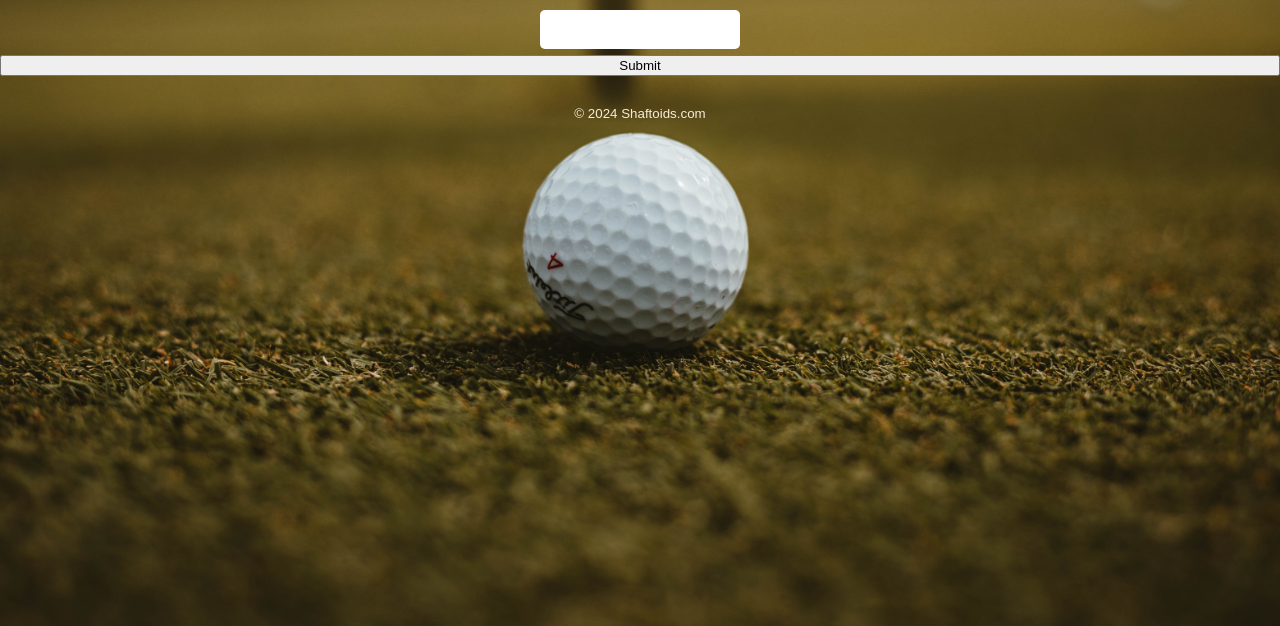
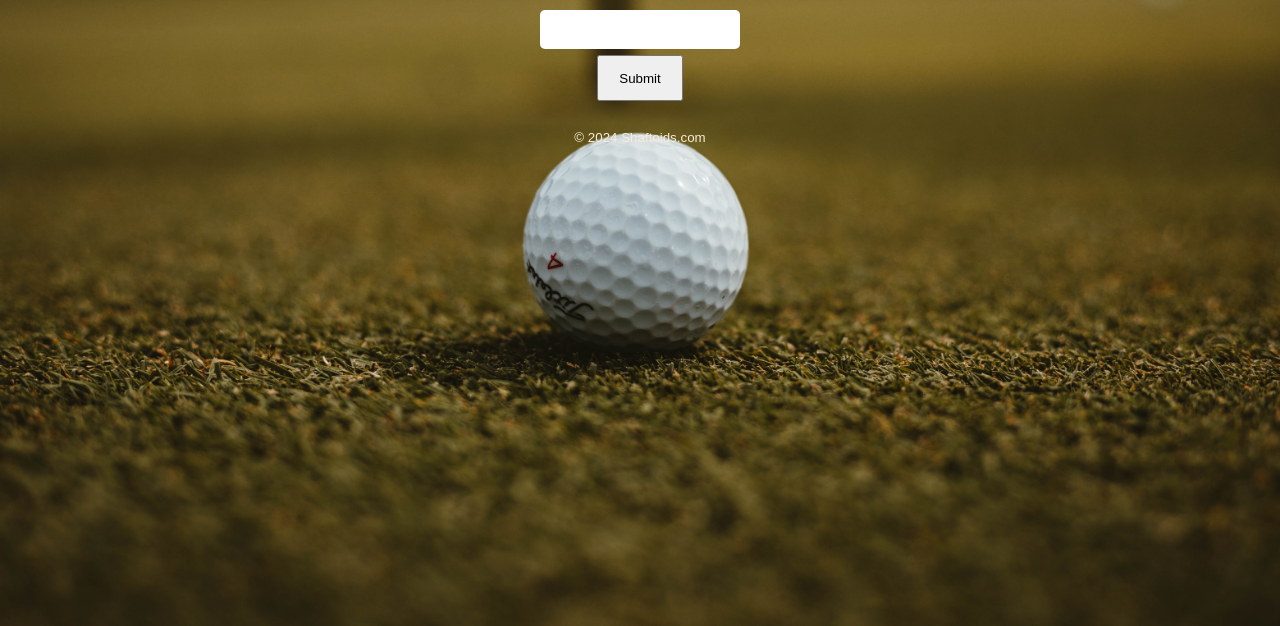
Before and after one commit to WebDevSiDotCom/shaftoid, a plain HTML site: page contact.html in a window 1280 px wide. Shown: the part 190-816 px from the top of the page. Drawn offline with Linux system fonts and the light colour scheme.

Commit message:
Submit button
Added submit button and basic css

```diff
--- a/contact.html
+++ b/contact.html
@@ -23,7 +23,7 @@
         <form>
             <input type="email" required>
             <input type="text" required>
-            <button type="submit">Submit</button>
+            <button type="submit" class="contact-submit-btn">Submit</button>
         </form>
     </div>
     <!-- Footer -->
--- a/style.css
+++ b/style.css
@@ -120,6 +120,14 @@ input {
     text-align: center;
 }
 
+/* Contact Page */
+
+.contact-submit-btn {
+    text-align: center;
+    margin: 0 auto;
+    padding: 1em 1.5em;
+}
+
 /* Media Queries */
 
 @media only screen and (max-width: 725px) {
```
